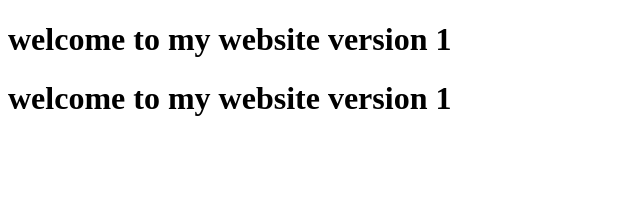
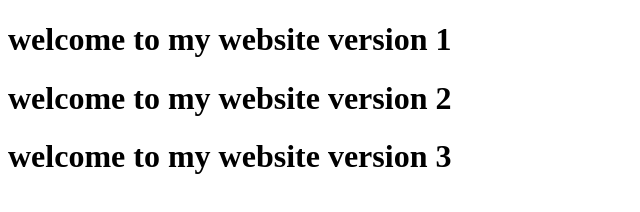
Before and after one commit to itecsarwarkhan88/projectGit, a plain HTML site: page index.html in a window 1280 px wide. Shown: the whole page, without its empty margins (0-640 px from the left). Drawn offline with Linux system fonts and the light colour scheme.

Commit message:
third commit

```diff
--- a/index.html
+++ b/index.html
@@ -7,6 +7,7 @@
 </head>
 <body>
     <h1>welcome to my website version 1</h1>
-    <h1>welcome to my website version 1</h1>
+    <h1>welcome to my website version 2</h1>
+    <h1>welcome to my website version 3</h1>
 </body>
 </html>
```
